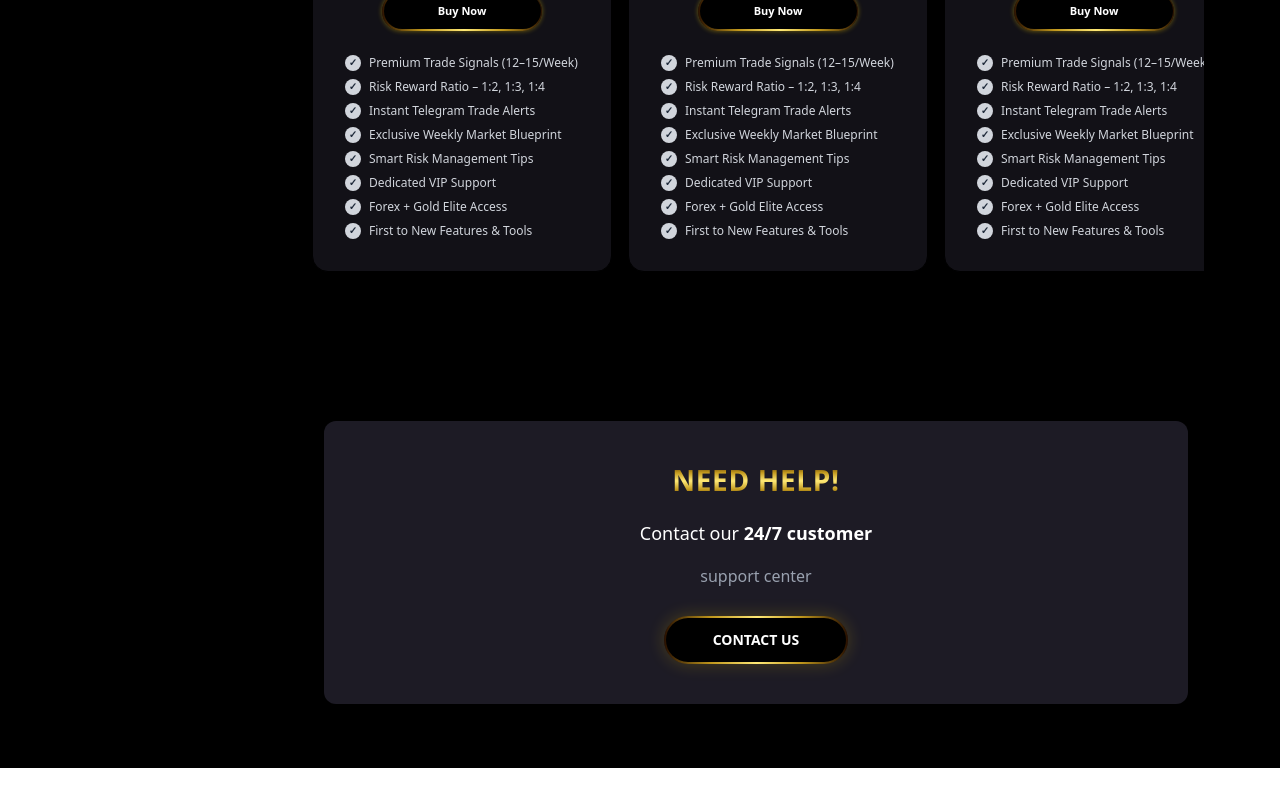
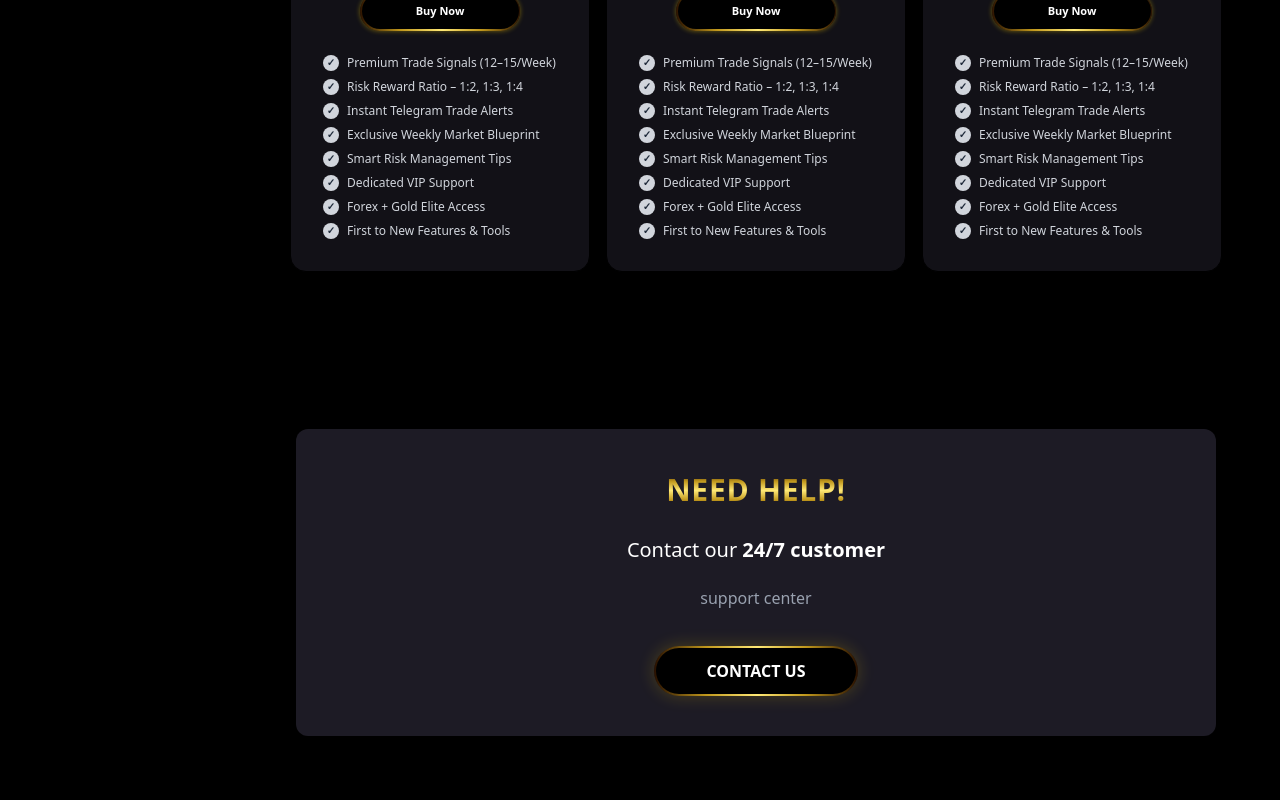
Before and after one commit to Arvindkumar20/UserDashoad, a React (Vite) app: page / in a window 1280 px wide. Shown: the part 892-1692 px from the top of the page. Before the commit the page ends 1660 px from the top, so only its background shows below. Built offline with nearby package versions, Linux system fonts and the light colour scheme.

Commit message:
sidebar dashboard fixed

```diff
--- a/src/dashboard/Dashboard.jsx
+++ b/src/dashboard/Dashboard.jsx
@@ -49,7 +49,7 @@ export default function Dashboard() {
       )}
 
       {/* Main Content Area */}
-      <div className="flex-1 w-full flex flex-col min-h-screen transition-all duration-300 px-2 sm:px-4 md:px-6 lg:px-8">
+      <div className="flex-1 flex flex-col min-h-screen transition-all duration-300  w-full sm:w-2xl md:w-xl lg:w-4xl max-w-7xl mx-auto">
         <DashboardHeader
           onMenuClick={() => setSidebarOpen(true)}
           isCollapsed={isCollapsed}
@@ -58,7 +58,7 @@ export default function Dashboard() {
         />
 
         <main className="flex-1 overflow-y-auto py-3 sm:py-4 md:py-5 lg:py-6 transition-all duration-300">
-          <div className="w-full sm:w-2xl md:w-2xl lg:w-4xl max-w-7xl mx-auto">
+          <div className="w-full xl mx-auto">
             <WelcomeBanner />
             <ButtonGroupSection clicked={clicked} setClicked={setClicked} />
             <PricingPage clicked={clicked} setClicked={setClicked} />
--- a/src/dashboard/PricingPage.jsx
+++ b/src/dashboard/PricingPage.jsx
@@ -7,13 +7,13 @@ export default function PricingPage({clicked,setClicked}) {
   console.log(clicked);
 
   return (
-    <div className="min-h-screen bg-black text-white">
+    <div className="min-h-screen  text-white  overflow-x-scroll scrollbar-hide bg-black ">
       <PricingSection
         clicked={clicked}
         setClicked={setClicked}
         text={eText}
         setEText={setEText}
       />
-    </div>
-  );
+</div>
+);
 }
--- a/src/dashboard/SupportSection.jsx
+++ b/src/dashboard/SupportSection.jsx
@@ -4,32 +4,35 @@ const SupportSection = () => {
   const [hovered, setHovered] = useState(false);
 
   return (
-    <div className="w-full bg-black px-4 pt-4 pb-10">
+    <div className="w-full bg-black px-3 sm:px-5 md:px-8 lg:px-12 xl:px-16 pt-4 sm:pt-6 pb-10">
       <div
-        className="w-full max-w-7xl mx-auto bg-[#1D1B25] text-white rounded-xl px-4 py-6 sm:px-6 sm:py-10 shadow-md flex flex-col items-center justify-center gap-4 sm:gap-5"
+        className="w-full max-w-screen-2xl mx-auto bg-[#1D1B25] text-white rounded-xl px-4 sm:px-6 md:px-10 py-6 sm:py-8 md:py-10 shadow-md flex flex-col items-center justify-center gap-4 sm:gap-5 md:gap-6"
         role="region"
         aria-label="Support Section"
       >
-        {/* ✅ Heading with gradient */}
-        <h2 className="text-xl sm:text-2xl md:text-[28px] font-bold text-center bg-[linear-gradient(180deg,#281000_5.95%,#C0971C_29.93%,#FFE976_52.51%,#C0971C_76.02%,#281000_100%)] bg-clip-text text-transparent tracking-wide leading-snug">
+        {/* Heading */}
+        <h2 className="text-xl sm:text-2xl md:text-3xl font-bold text-center bg-[linear-gradient(180deg,#281000_5.95%,#C0971C_29.93%,#FFE976_52.51%,#C0971C_76.02%,#281000_100%)] bg-clip-text text-transparent tracking-wide leading-snug">
           NEED HELP!
         </h2>
 
         {/* Description */}
-        <p className="text-[16px] sm:text-[17px] md:text-[18px] text-center font-medium leading-relaxed px-2">
+        <p className="text-base sm:text-lg md:text-xl text-center font-medium leading-relaxed px-2">
           Contact our <span className="font-semibold">24/7 customer</span>
         </p>
-        <p className="text-gray-400 text-sm md:text-base -mt-1">support center</p>
+        <p className="text-gray-400 text-sm md:text-base -mt-1">
+          support center
+        </p>
 
-        {/* Button (no gradient change here) */}
-        <div className="mt-2 p-[2px] rounded-full bg-[linear-gradient(90deg,#281000_0%,#C0971C_25.5%,#FFE976_50.5%,#C0971C_74.5%,#281000_100%)] shadow-[0_0_17px_rgba(254,214,0,0.2)]">
+        {/* Gradient Button */}
+        <div className="mt-3 p-[2px] rounded-full bg-[linear-gradient(90deg,#281000_0%,#C0971C_25.5%,#FFE976_50.5%,#C0971C_74.5%,#281000_100%)] shadow-[0_0_17px_rgba(254,214,0,0.2)]">
           <button
             onMouseEnter={() => setHovered(true)}
             onMouseLeave={() => setHovered(false)}
-            className={`w-[160px] sm:w-[180px] h-[42px] sm:h-[44px] rounded-full font-bold text-sm font-poppins transition duration-300
-              ${hovered
+            className={`w-[160px] sm:w-[180px] md:w-[200px] h-[42px] sm:h-[44px] md:h-[46px] rounded-full font-bold text-sm sm:text-base transition duration-300 ${
+              hovered
                 ? "bg-[linear-gradient(90deg,#281000_0%,#C0971C_25.5%,#FFE976_50.5%,#C0971C_74.5%,#281000_100%)] text-black"
-                : "bg-black text-white"}`}
+                : "bg-black text-white"
+            }`}
           >
             CONTACT US
           </button>
--- a/src/dashboard/components/ButtonGroupSection.jsx
+++ b/src/dashboard/components/ButtonGroupSection.jsx
@@ -3,29 +3,29 @@ import ToggleButton from "./ToggleButton";
 
 export default function ButtonGroupSection({ clicked, setClicked }) {
   return (
-    <div className="w-full bg-black py-4 sm:py-6 lg:py-8">
-      <div className="max-w-7xl mx-auto px-4 sm:px-6 lg:px-8">
-        <div className="flex  xs:flex-row gap-3 sm:gap-4 md:gap-6 flex-wrap items-center justify-center">
+    <div className="w-full  py-4 sm:py-6 md:py-7 lg:py-8">
+      <div className=" mx-auto px-3 sm:px-5 ">
+        <div className="flex flex-wrap items-center justify-center gap-3 sm:gap-4 md:gap-5 lg:gap-6">
           <ToggleButton
             text="Forex + Gold"
             clicked={clicked}
             setClicked={setClicked}
             eText="forex"
-            className="w-full xs:w-auto px-4 py-2 text-sm sm:text-base"
+            className="w-full sm:w-auto px-4 py-2 text-sm sm:text-base"
           />
           <ToggleButton
             text="Crypto"
             clicked={clicked}
             setClicked={setClicked}
             eText="crypto"
-            className="w-full xs:w-auto px-4 py-2 text-sm sm:text-base"
+            className="w-full sm:w-auto px-4 py-2 text-sm sm:text-base"
           />
           <ToggleButton
             text="Portfolio Management"
             clicked={clicked}
             setClicked={setClicked}
             eText="portfolio"
-            className="w-full xs:w-auto px-4 py-2 text-sm sm:text-base"
+            className="w-full sm:w-auto px-4 py-2 text-sm sm:text-base"
           />
         </div>
       </div>
--- a/src/dashboard/components/PricingSection.jsx
+++ b/src/dashboard/components/PricingSection.jsx
@@ -6,7 +6,7 @@ export default function PricingSection({ clicked, setClicked, text, setEText })
   const isActive = (type) => clicked === type;
 
   return (
-    <div className="w-full  py-8 sm:py-12 lg:py-16 text-white bg-black">
+    <div className="w-full overflow-x-s  py-8 sm:py-12 lg:py-16 text-white bg-black flex flex-col items-center justify-center mx-auto">
       {/* Section Title (optional) */}
 
 
```
